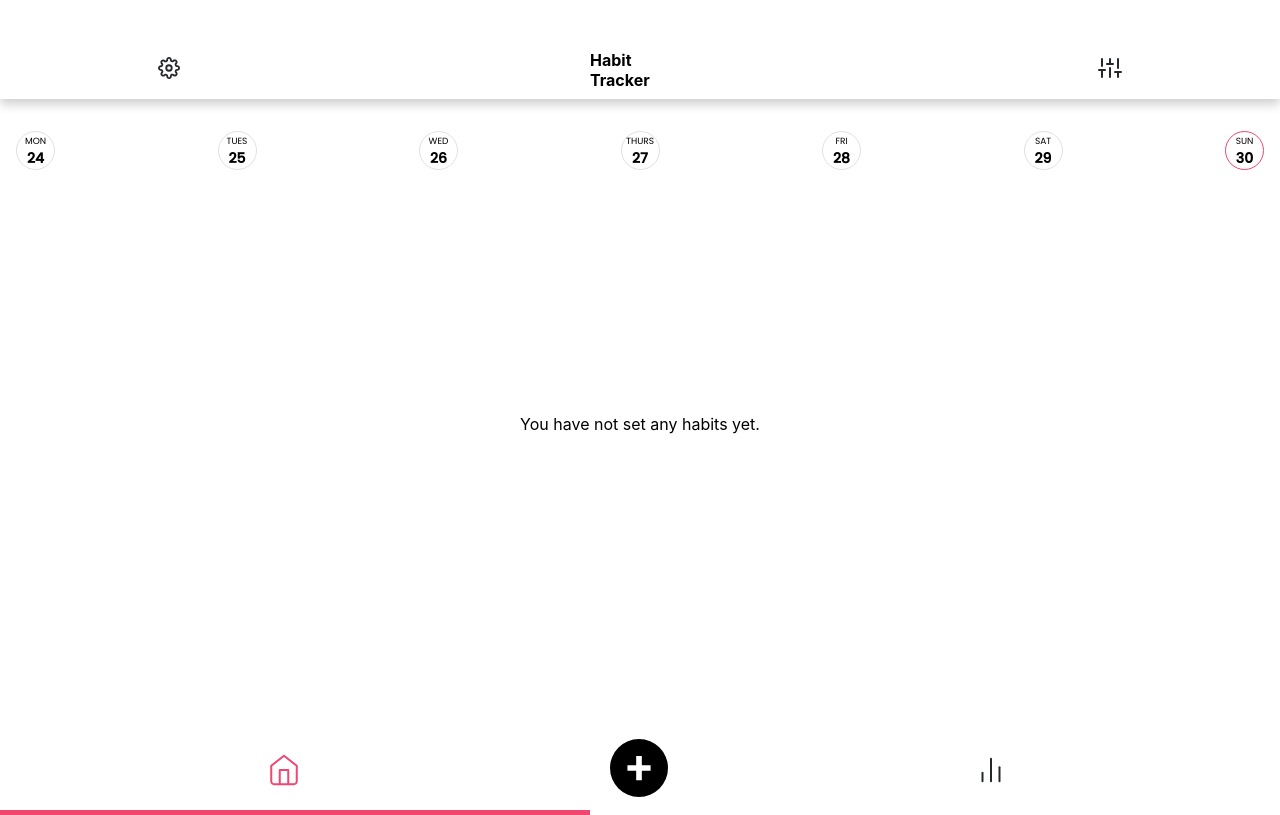
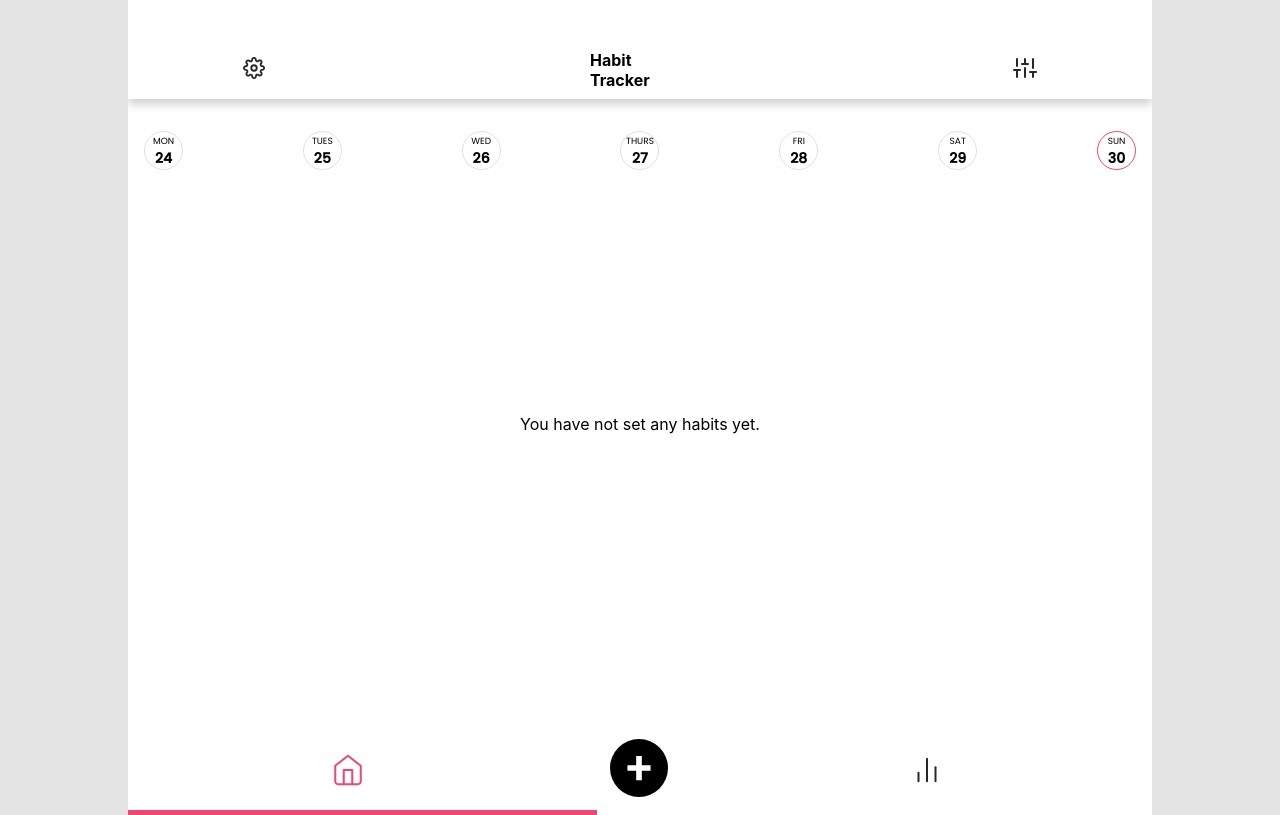
Before and after one commit to pswk1/habit-tracker, a React (Create React App) app: page / in a window 1280 px wide. Built offline with nearby package versions, Linux system fonts and the light colour scheme; a web font is replaced by a local one.

Commit message:
refactor: container width

```diff
--- a/src/components/Container.js
+++ b/src/components/Container.js
@@ -3,7 +3,7 @@ import styled from 'styled-components';
 export const Container = styled.div`
 	min-width: 23.4375rem;
 	min-height: 50.9375rem;
-	width: 100vw;
+	width: 80vw;
 	height: 50.9375rem;
 	overflow: auto;
 	background: white;
```
